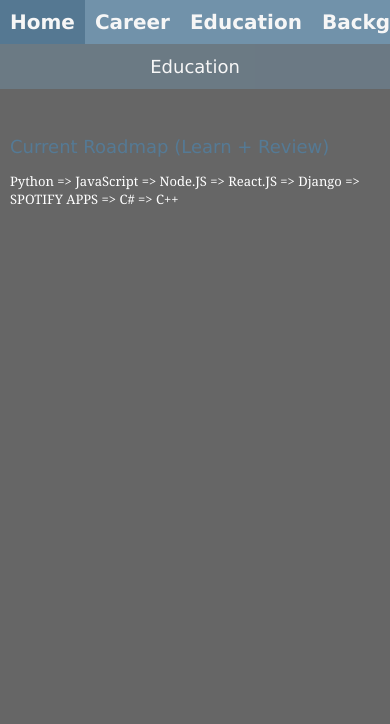
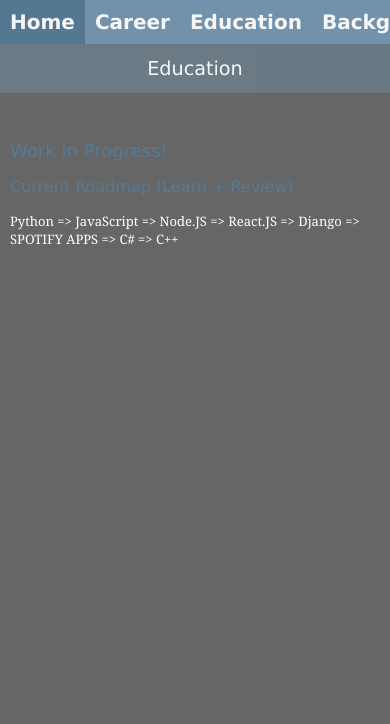
Before and after one commit to BaoNHoang/BaoNHoang, a plain HTML site: page education.html in a window 390 px wide. Shown: the top 724 px of the page. Drawn offline with Linux system fonts and the light colour scheme.

Commit message:
added wip

```diff
--- a/education.html
+++ b/education.html
@@ -29,7 +29,8 @@
     </header>
 
     <section>
-        <h2>Current Roadmap (Learn + Review)</h2>
+        <h2>Work In Progress!</h2>
+        <h3>Current Roadmap (Learn + Review)</h3>
         <p>
             Python => JavaScript => Node.JS => React.JS => Django => SPOTIFY APPS => C# => C++
         </p>
--- a/mobileview.js
+++ b/mobileview.js
@@ -14,7 +14,7 @@ if (window.innerWidth <= 768) {
         });
 
         if (h1) {
-            h1.style.fontSize = 'large';
+            h1.style.fontSize = 'larger';
         }
 
         if (h2) {
```
